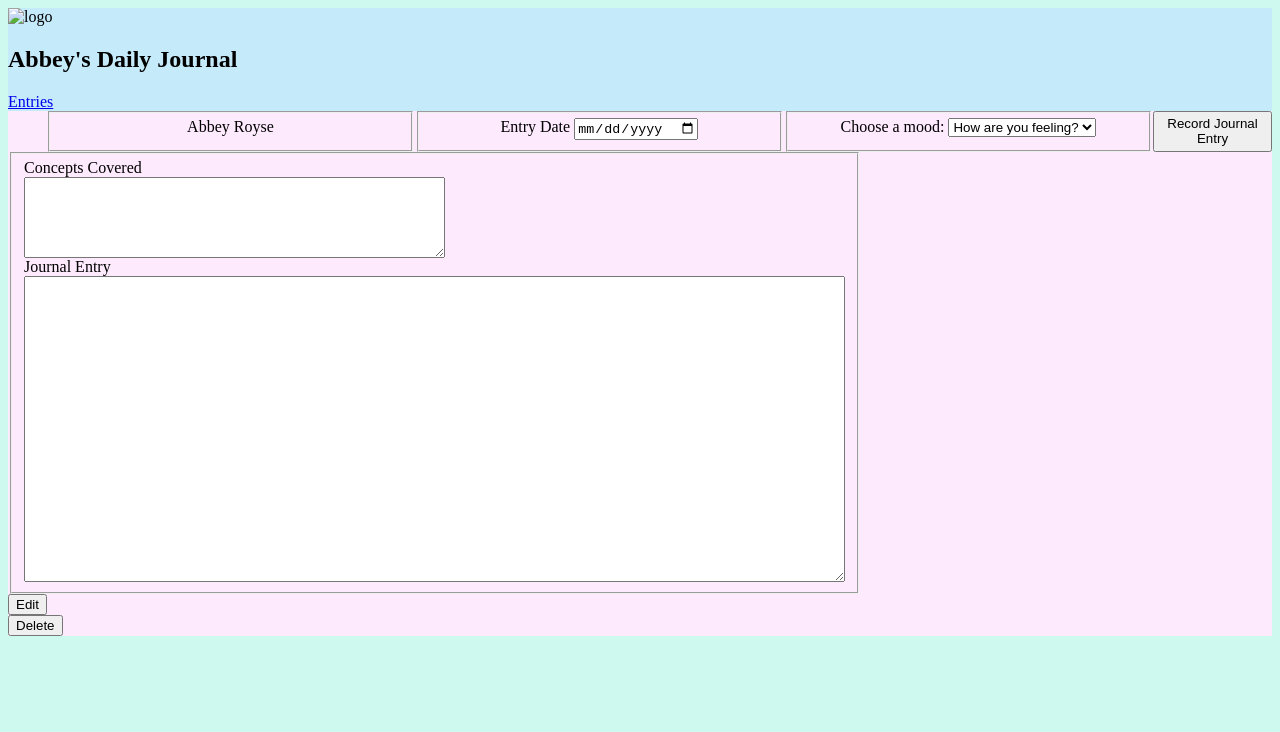
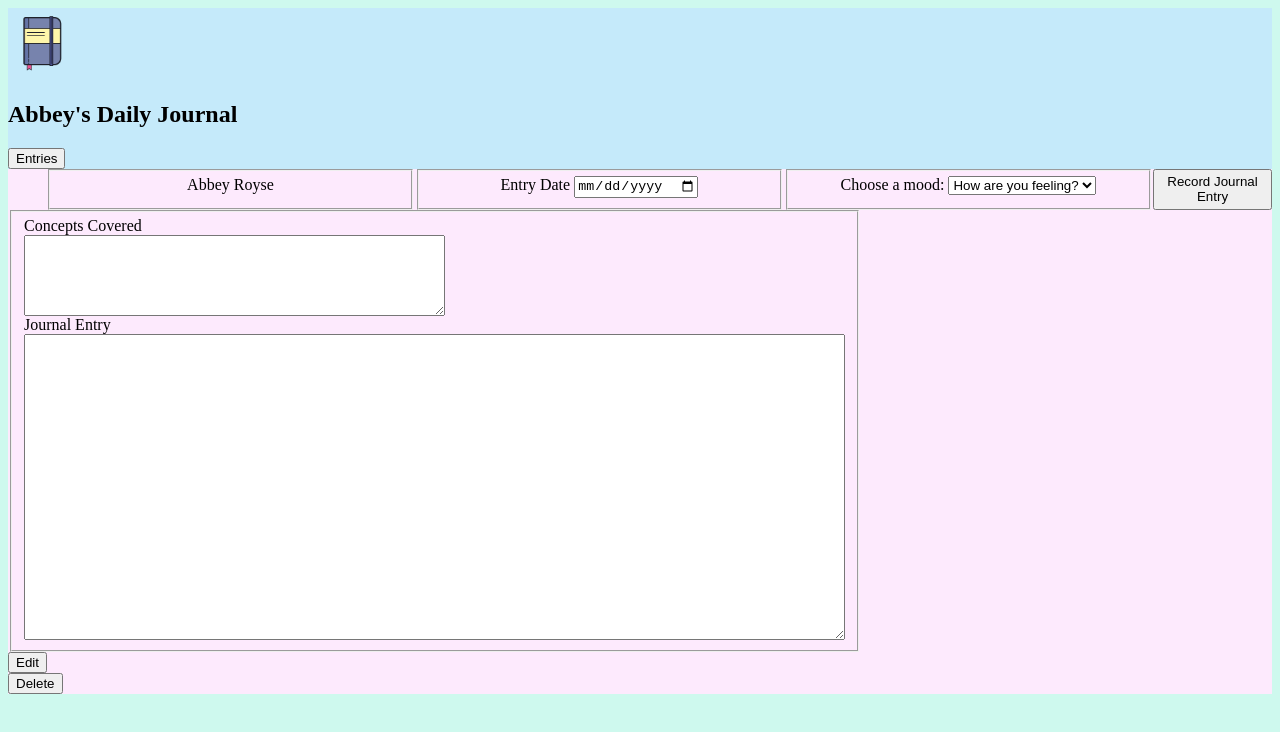
Before and after one commit to abbeyroyse13/daily-journal, a plain HTML site: page src/index.html in a window 1280 px wide. Shown: the top 732 px of the page. Drawn offline with Linux system fonts and the light colour scheme; no server answers.

Commit message:
event listeners not fully working

```diff
--- a/src/index.html
+++ b/src/index.html
@@ -14,9 +14,8 @@
 
     <header>
         <nav class="navbar">
-                <img src="" alt="logo">
-                <h2 class="title">Abbey's Daily Journal</h2>
-                <a href="index.html">Entries</a>
+            <img id="journalpng" src="./images/journal.png" alt="logo">
+            <h2 class="title">Abbey's Daily Journal</h2>
         </nav>
     </header>
 
--- a/src/scripts/main.js
+++ b/src/scripts/main.js
@@ -9,18 +9,24 @@ getJournalEntries();
 const applicationElement = document.querySelector(".dailyjournal");
 
 applicationElement.addEventListener("click", event => {
-	if (event.target.id === "Entries"){
+    if (event.target.id === "Entries") {
         console.log("You clicked on entries")
     }
 })
 
 applicationElement.addEventListener("click", event => {
-    if (event.target.id === "newPost__cancel") {
+    if (event.target.id === "journalpng") {
+        console.log("Welcome home!")
+    }
+})
+
+/*applicationElement.addEventListener("click", event => {
+    if (event.target.id === "Entries") {
         //clear the input fields
     }
 })
 
-  /*applicationElement.addEventListener("click", event => {
+applicationElement.addEventListener("click", event => {
   event.preventDefault();
   if (event.target.id === "newPost__submit") {
   //collect the input values into an object to post to the DB
--- a/src/scripts/nav/NavBar.js
+++ b/src/scripts/nav/NavBar.js
@@ -2,9 +2,9 @@ export const NavBar = () => {
     return `
 <header>
         <nav class="navbar">
-            <img src="" alt="logo">
+            <img id="journalpng" src="./images/journal.png" alt="logo">
             <h2>Abbey's Daily Journal</h2>
-            <a href="index.html">Entries</a>
+            <button id="Entries" class="fakeLink">Entries</button>
         </nav>
     </header>
 
--- a/src/styles/main.css
+++ b/src/styles/main.css
@@ -13,6 +13,11 @@ form {
 footer {
     text-align: center;
     margin-top: 50%;
+}
+
+img {
+    width: 30%;
+    height: 30%;
 }
 
 .navbar {
```
Also changed, not shown: src/images/journal.png (added). Lines whose indentation alone changed are shown as unchanged.
